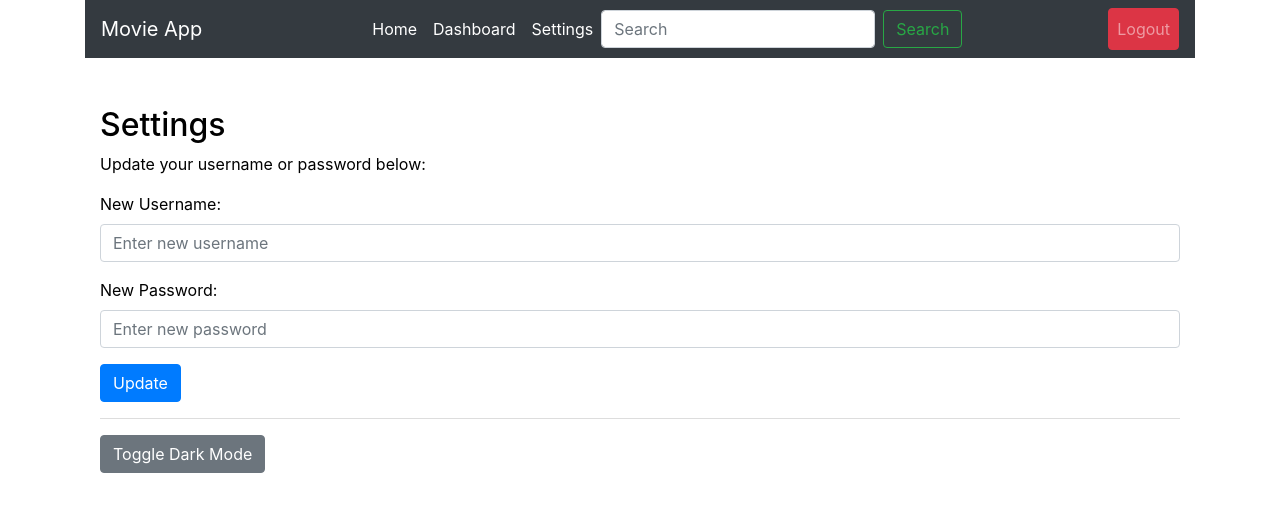
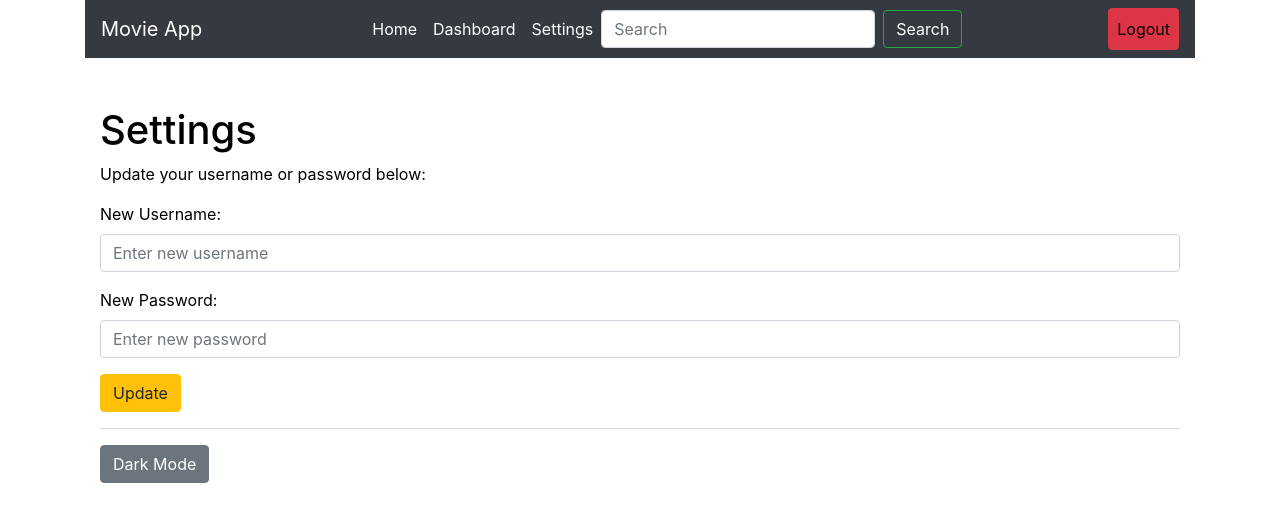
Before and after one commit to Tyreese2070/Movie-app, a Flask app: page /settings in a window 1280 px wide. Shown: the top 522 px of the page. Run offline with Flask 3, Linux system fonts and the light colour scheme; a user stored in the database is signed in; some libraries are stand-ins or nearby versions.

Commit message:
fixed some things, added styling

```diff
--- a/movie-recommendation-app/app/models.py
+++ b/movie-recommendation-app/app/models.py
@@ -34,9 +34,7 @@ class Review(db.Model):
 
 class Like(db.Model):
     id = db.Column(db.Integer, primary_key=True)
-    user_id = db.Column(db.Integer, db.ForeignKey('users.id'), nullable=False)  # ForeignKey for User
-    movie_id = db.Column(db.Integer, db.ForeignKey('movies.id'), nullable=False)  # ForeignKey for Movie
-
-    # Define relationships explicitly
+    user_id = db.Column(db.Integer, db.ForeignKey('users.id'), nullable=False)  # Foreign key
+    movie_id = db.Column(db.Integer, db.ForeignKey('movies.id'), nullable=False)  # Foreign key
     user = db.relationship('User', backref=db.backref('likes', lazy=True))
     movie = db.relationship('Movie', backref=db.backref('liked_by', lazy=True))
--- a/movie-recommendation-app/app/static/dark-mode.js
+++ b/movie-recommendation-app/app/static/dark-mode.js
@@ -1,16 +1,33 @@
-document.addEventListener("DOMContentLoaded", function () {
-    const toggleButton = document.getElementById("toggle-dark-mode");
+document.addEventListener('DOMContentLoaded', function () {
+    // Check if the toggle button exists before trying to manipulate it
+    var toggleButton = document.getElementById('toggle-dark-mode');
 
-    // Apply saved dark mode preference on page load
-    if (localStorage.getItem("darkMode") === "enabled") {
-        document.body.classList.add("dark-mode");
-        toggleButton.textContent = "Light Mode";
+    // Check if dark mode is already set in localStorage
+    if (localStorage.getItem('darkMode') === 'enabled') {
+        document.body.classList.add('dark-mode');
+        if (toggleButton) {
+            toggleButton.textContent = 'Light Mode';
+        }
+    } else {
+        if (toggleButton) {
+            toggleButton.textContent = 'Dark Mode';
+        }
     }
 
-    // Toggle dark mode on button click
-    toggleButton.addEventListener("click", function () {
-        const isDarkMode = document.body.classList.toggle("dark-mode");
-        localStorage.setItem("darkMode", isDarkMode ? "enabled" : "disabled");
-        toggleButton.textContent = isDarkMode ? "Light Mode" : "Dark Mode";
-    });
+    // Only add event listener if the button is present
+    if (toggleButton) {
+        toggleButton.addEventListener('click', function () {
+            // Toggle dark mode class
+            document.body.classList.toggle('dark-mode');
+
+            // Update localStorage based on the new mode
+            if (document.body.classList.contains('dark-mode')) {
+                localStorage.setItem('darkMode', 'enabled');
+                toggleButton.textContent = 'Light Mode';
+            } else {
+                localStorage.setItem('darkMode', 'disabled');
+                toggleButton.textContent = 'Dark Mode';
+            }
+        });
+    }
 });
--- a/movie-recommendation-app/app/static/styles.css
+++ b/movie-recommendation-app/app/static/styles.css
@@ -76,3 +76,12 @@ body.dark-mode hr {
     /* Darker gray for dark mode */
     border-width: 1px;
 }
+
+.btn-search {
+    color: #ffffff;
+
+}
+
+.btn-logout {
+    color: #000000 !important;
+}
--- a/movie-recommendation-app/app/templates/base.html
+++ b/movie-recommendation-app/app/templates/base.html
@@ -44,14 +44,15 @@
 
                 <!-- Search Form -->
                 <form class="form-inline my-2 my-lg-0">
-                    <input class="form-control mr-sm-2" type="search" placeholder="Search" aria-label="Search">
-                    <button class="btn btn-outline-success my-2 my-sm-0" type="submit">Search</button>
+                    <label for="search-input" class="sr-only">Search</label>
+                    <input class="form-control mr-sm-2" type="search" id="search-input" name="search" placeholder="Search" aria-label="Search">
+                    <button class="btn btn-outline-success my-2 my-sm-0 btn-search" type="submit">Search</button>
                 </form>
 
                 <ul class="navbar-nav ml-auto">
                     <!-- Logout button -->
                     <li class="nav-item">
-                        <a class="nav-link btn btn-danger" href="{{ url_for('logout') }}">Logout</a>
+                        <a class="nav-link btn btn-danger btn-logout" href="{{ url_for('logout') }}">Logout</a>
                     </li>
                 </ul>
             </div>
--- a/movie-recommendation-app/app/templates/dashboard.html
+++ b/movie-recommendation-app/app/templates/dashboard.html
@@ -15,7 +15,7 @@
         {% for movie in liked_movies %}
             <li style="display: flex; align-items: center; margin-bottom: 20px;">
                 <!-- Movie Poster -->
-                <img src="https://image.tmdb.org/t/p/w500{{ movie.poster_path }}" alt="Movie Poster" style="width: 100px; margin-right: 20px;">
+                <img src="https://image.tmdb.org/t/p/w500{{ movie.poster_path }}" alt="{{movie.title}} Poster" style="width: 100px; margin-right: 20px;">
 
                 <!-- Movie Title and Info -->
                 <div>
@@ -25,7 +25,7 @@
                 </div>
 
                 <!-- Button to go to movie detail page -->
-                <a href="{{ url_for('movie', movie_id=movie.id) }}" class="btn btn-info" style="margin-left: auto;">View Details</a>
+                <a href="{{ url_for('movie', movie_id=movie.id) }}" class="btn btn-secondary" style="margin-left: auto;">View Details</a>
 
                 <!-- AJAX Button to Remove from Likes -->
                 <button class="btn btn-danger remove-like-button" data-movie-id="{{ movie.id }}" style="margin-left: 10px;">Remove from Likes</button>
--- a/movie-recommendation-app/app/templates/settings.html
+++ b/movie-recommendation-app/app/templates/settings.html
@@ -2,7 +2,7 @@
 
 {% block content %}
 <div class="container mt-5">
-    <h2>Settings</h2>
+    <h1>Settings</h1>
     <p>Update your username or password below:</p>
 
     <form method="POST" action="{{ url_for('settings') }}">
@@ -12,16 +12,16 @@
         <!-- Update Username -->
         <div class="form-group">
             <label for="username">New Username:</label>
-            {{ form.username(class="form-control", placeholder="Enter new username") }}
+            {{ form.username(class="form-control", placeholder="Enter new username", autocomplete="username") }}
         </div>
 
         <!-- Update Password -->
         <div class="form-group">
             <label for="password">New Password:</label>
-            {{ form.password(class="form-control", placeholder="Enter new password") }}
+            {{ form.password(class="form-control", placeholder="Enter new password", autocomplete="new-password") }}
         </div>
 
-        <button type="submit" class="btn btn-primary">Update</button>
+        <button type="submit" class="btn btn-warning">Update</button>
     </form>
     <hr>
     <button id="toggle-dark-mode" class="btn btn-secondary ml-auto">Toggle Dark Mode</button>
--- a/movie-recommendation-app/app/templates/signup.html
+++ b/movie-recommendation-app/app/templates/signup.html
@@ -18,14 +18,14 @@
 </form>
 
 <a href="{{ url_for('login') }}" class="btn btn-secondary">Back</a>
-
+<br>
 {% with messages = get_flashed_messages(with_categories=true) %}
 {% if messages %}
 <ul class="flashes">
-    {% for category, message in messages %}
+    {% set category, message = messages[-1] %}
     <li class="alert alert-{{ category }}">{{ message }}</li>
-    {% endfor %}
 </ul>
 {% endif %}
 {% endwith %}
+
 {% endblock %}
--- a/movie-recommendation-app/run.py
+++ b/movie-recommendation-app/run.py
@@ -1,4 +1,13 @@
 from app import app
+from app import db
+
+#if __name__ == '__main__':
+#    app.run(debug=True)
+
+from socket import gethostname
 
 if __name__ == '__main__':
-    app.run(debug=True)
+    with app.app_context():
+        db.create_all()
+    if 'liveconsole' not in gethostname():
+        app.run()
```
Also changed, not shown: movie-recommendation-app/app/templates/homepage.html (+3 -4 lines), movie-recommendation-app/app/templates/login.html (+10 -0 lines), movie-recommendation-app/app/templates/movie.html (+4 -4 lines), movie-recommendation-app/app/views.py (+5 -3 lines), movie-recommendation-app/requirements.txt (+34 -0 lines), movie-recommendation-app/app.db.
